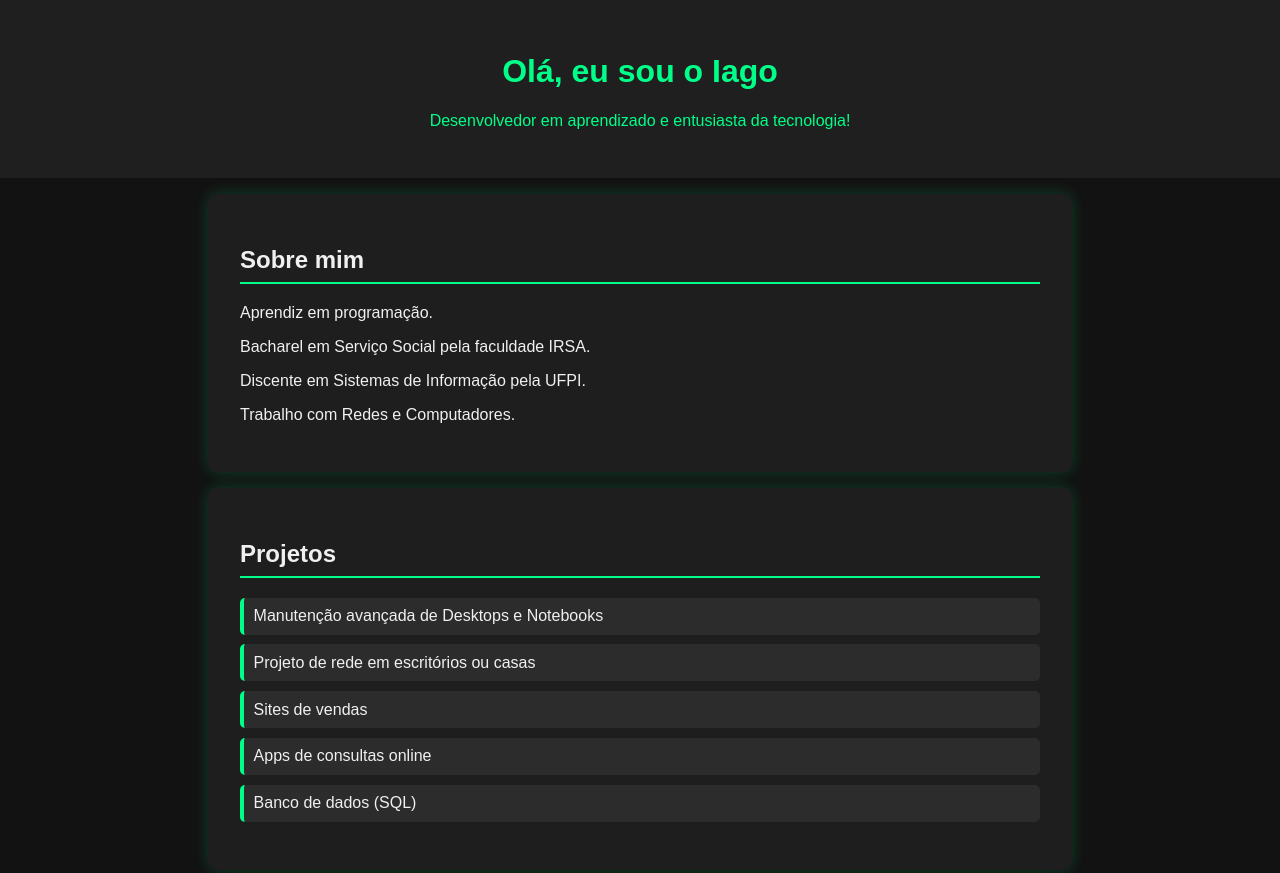
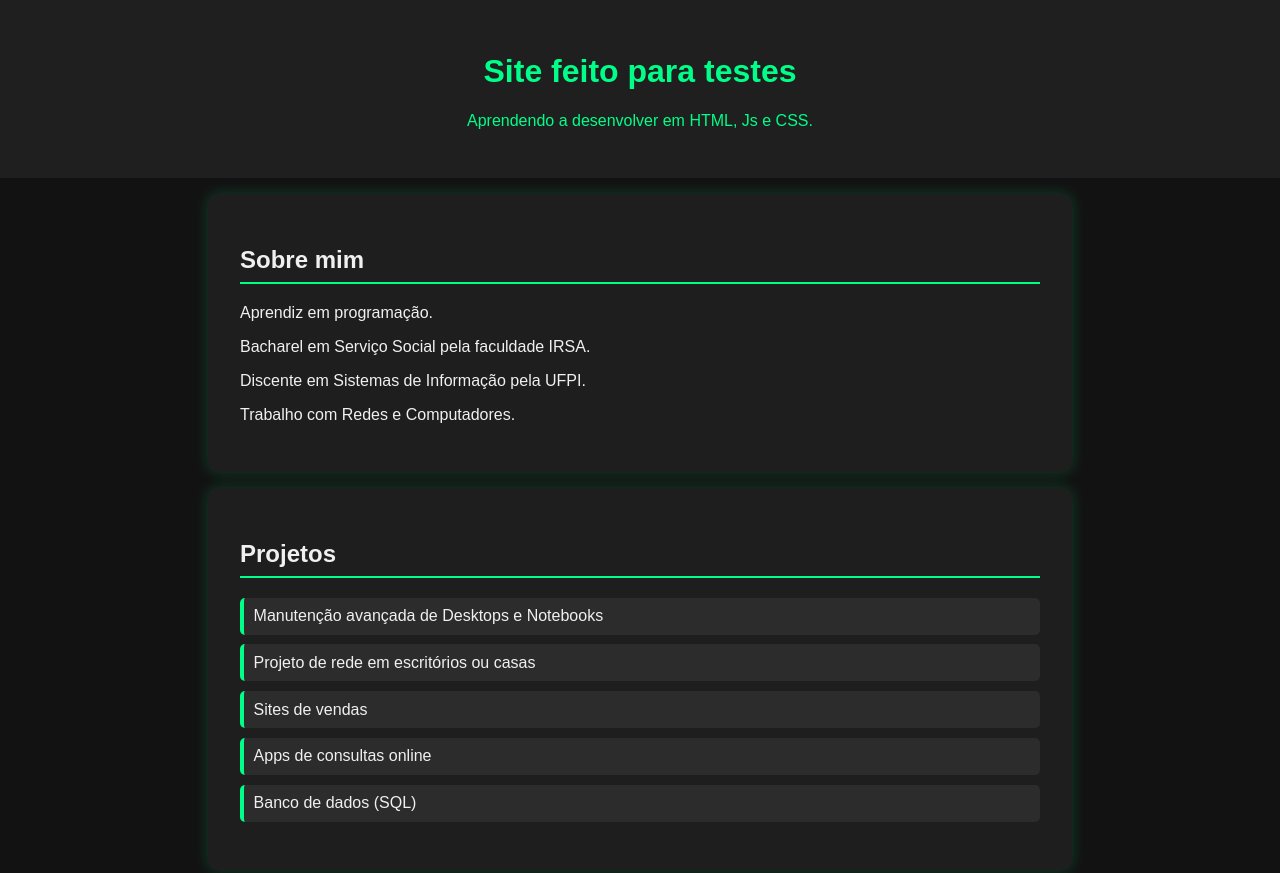
Before and after one commit to ias762/meusite-iago, a plain HTML site: page index.html in a window 1280 px wide. Shown: the top 873 px of the page. Drawn offline with Linux system fonts and the light colour scheme.

Commit message:
cabeçalho

```diff
--- a/index.html
+++ b/index.html
@@ -9,8 +9,8 @@
 </head>
 <body>
   <header>
-    <h1>Olá, eu sou o Iago</h1>
-    <p>Desenvolvedor em aprendizado e entusiasta da tecnologia!</p>
+    <h1>Site feito para testes</h1>
+    <p>Aprendendo a desenvolver em HTML, Js e CSS.</p>
   </header>
 
   <section class="sobre">
```
